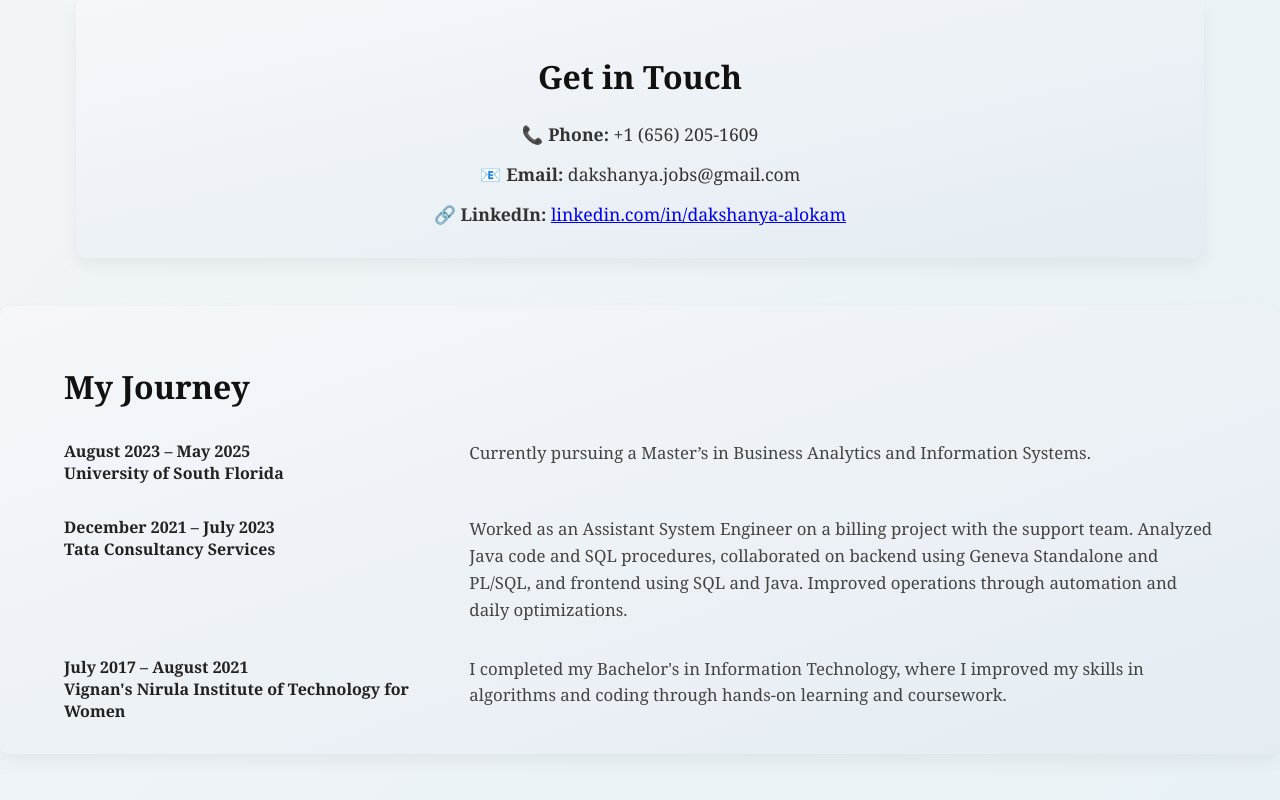
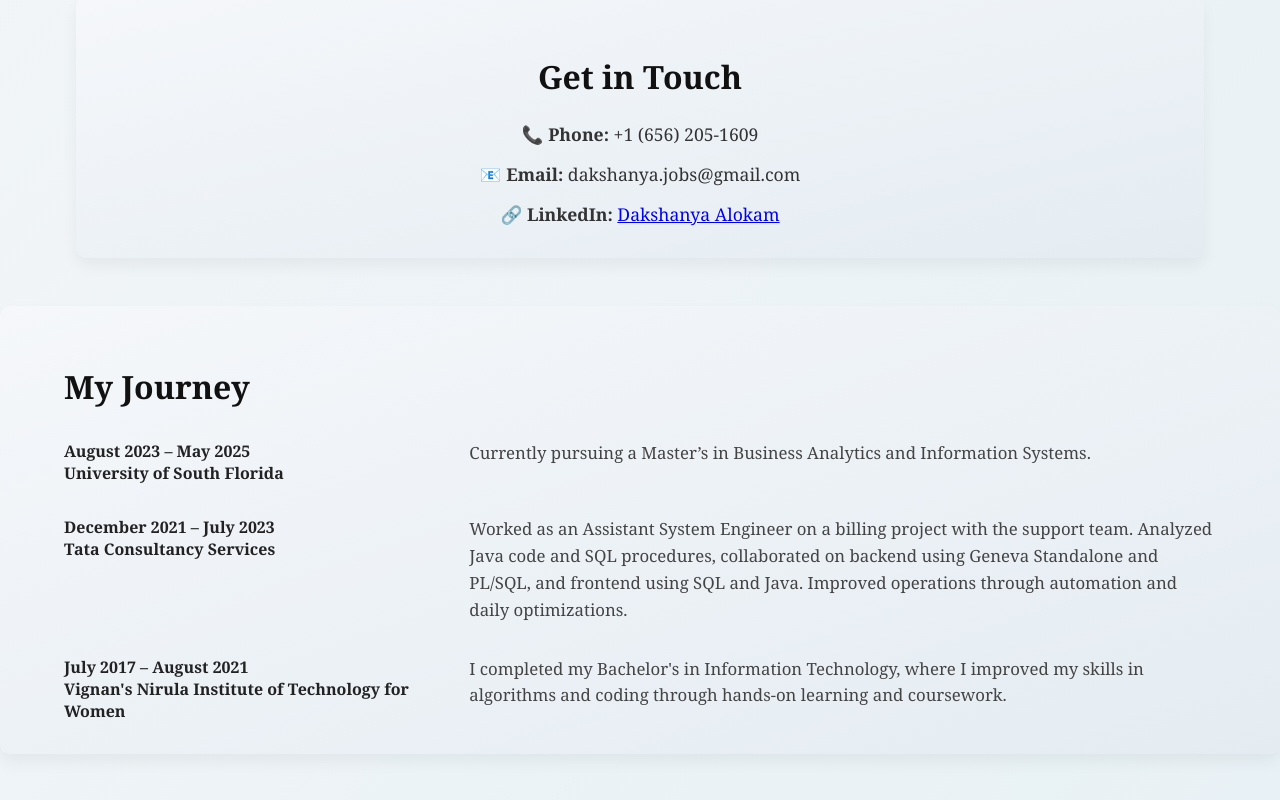
Before and after one commit to AlokamDakshanya/portfolio-builder, a plain HTML site: page about.html in a window 1280 px wide. Shown: the part 829-1629 px from the top of the page. Drawn offline with Linux system fonts and the light colour scheme.

Commit message:
Added LinkedIn profile link to About page

```diff
--- a/about.html
+++ b/about.html
@@ -57,7 +57,7 @@
       <p>
         <strong>🔗 LinkedIn:</strong>
         <a href="https://www.linkedin.com/in/dakshanya-alokam-535069214/" target="_blank">
-          linkedin.com/in/dakshanya-alokam
+          Dakshanya Alokam
         </a>
       </p>
     </div>
```
